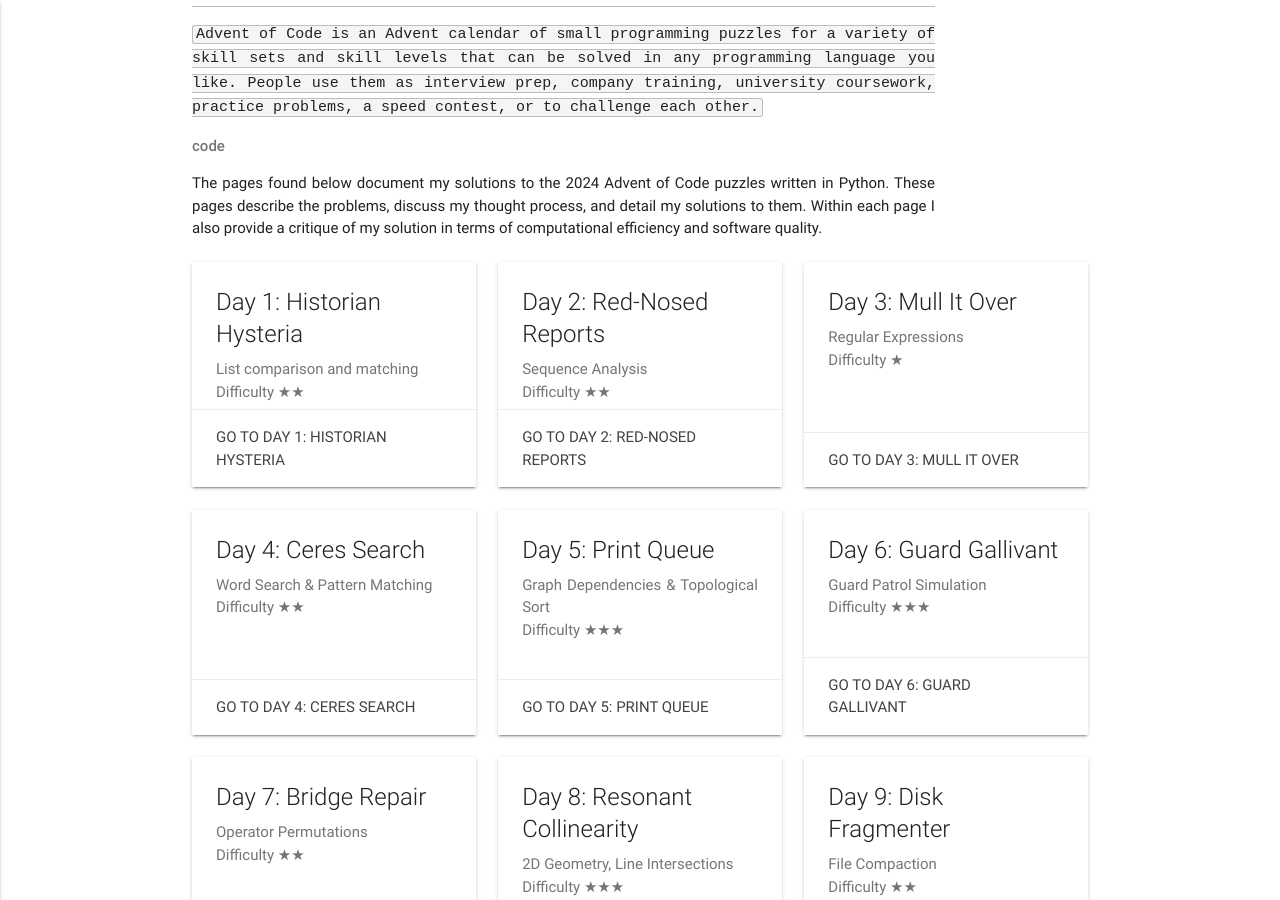
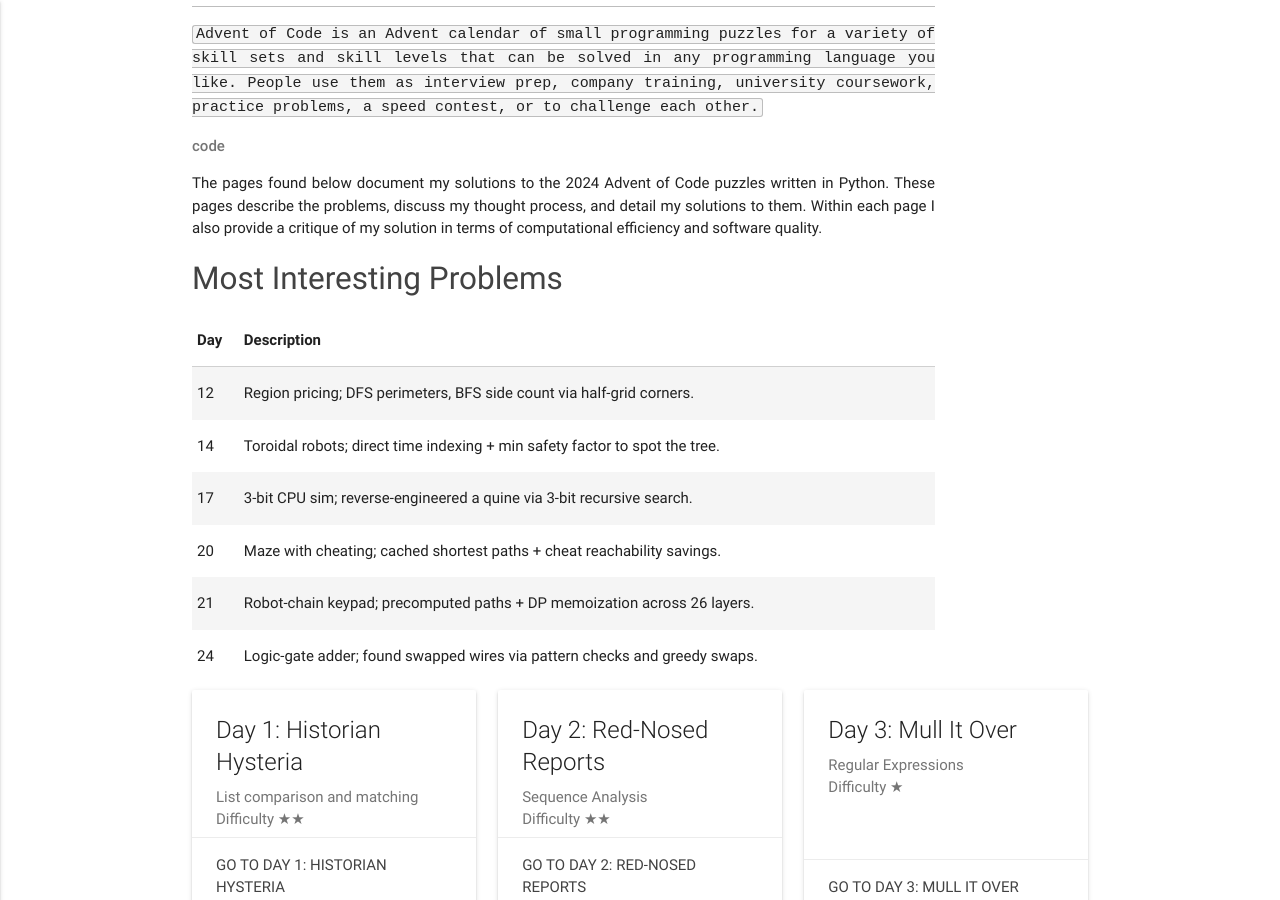
Before and after one commit to olisheldon/olisheldon.github.io, a Jekyll site: the page built from _projects/advent_of_code24.md, in a window 1280 px wide and 900 px high, scrolled down 229 px. Built offline with Jekyll 4.4.1, drawn with Linux system fonts in a browser that asks for light colours.

Commit message:
Added most interesting problems table to advent_of_code24.md

```diff
--- a/_projects/advent_of_code24.md
+++ b/_projects/advent_of_code24.md
@@ -37,3 +37,14 @@ files:
 [**code**](https://github.com/olisheldon/aoc24/)
 
 The pages found below document my solutions to the 2024 Advent of Code puzzles written in Python. These pages describe the problems, discuss my thought process, and detail my solutions to them. Within each page I also provide a critique of my solution in terms of computational efficiency and software quality.
+
+### Most Interesting Problems
+
+| Day  | Description                                                              |
+|------|--------------------------------------------------------------------------|
+| 12   | Region pricing; DFS perimeters, BFS side count via half-grid corners.     |
+| 14   | Toroidal robots; direct time indexing + min safety factor to spot the tree. |
+| 17   | 3-bit CPU sim; reverse-engineered a quine via 3-bit recursive search.    |
+| 20   | Maze with cheating; cached shortest paths + cheat reachability savings.  |
+| 21   | Robot-chain keypad; precomputed paths + DP memoization across 26 layers. |
+| 24   | Logic-gate adder; found swapped wires via pattern checks and greedy swaps.|
```
